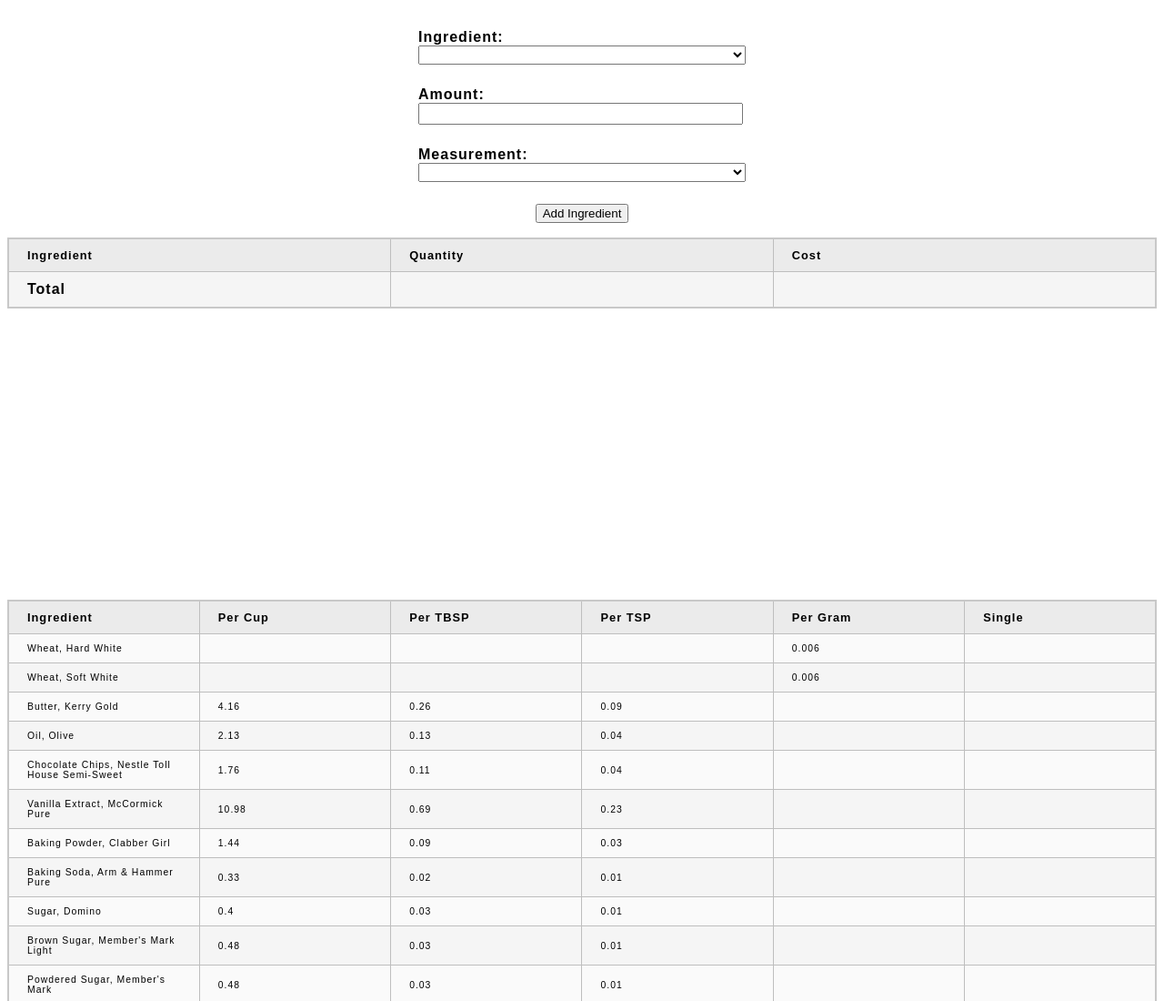
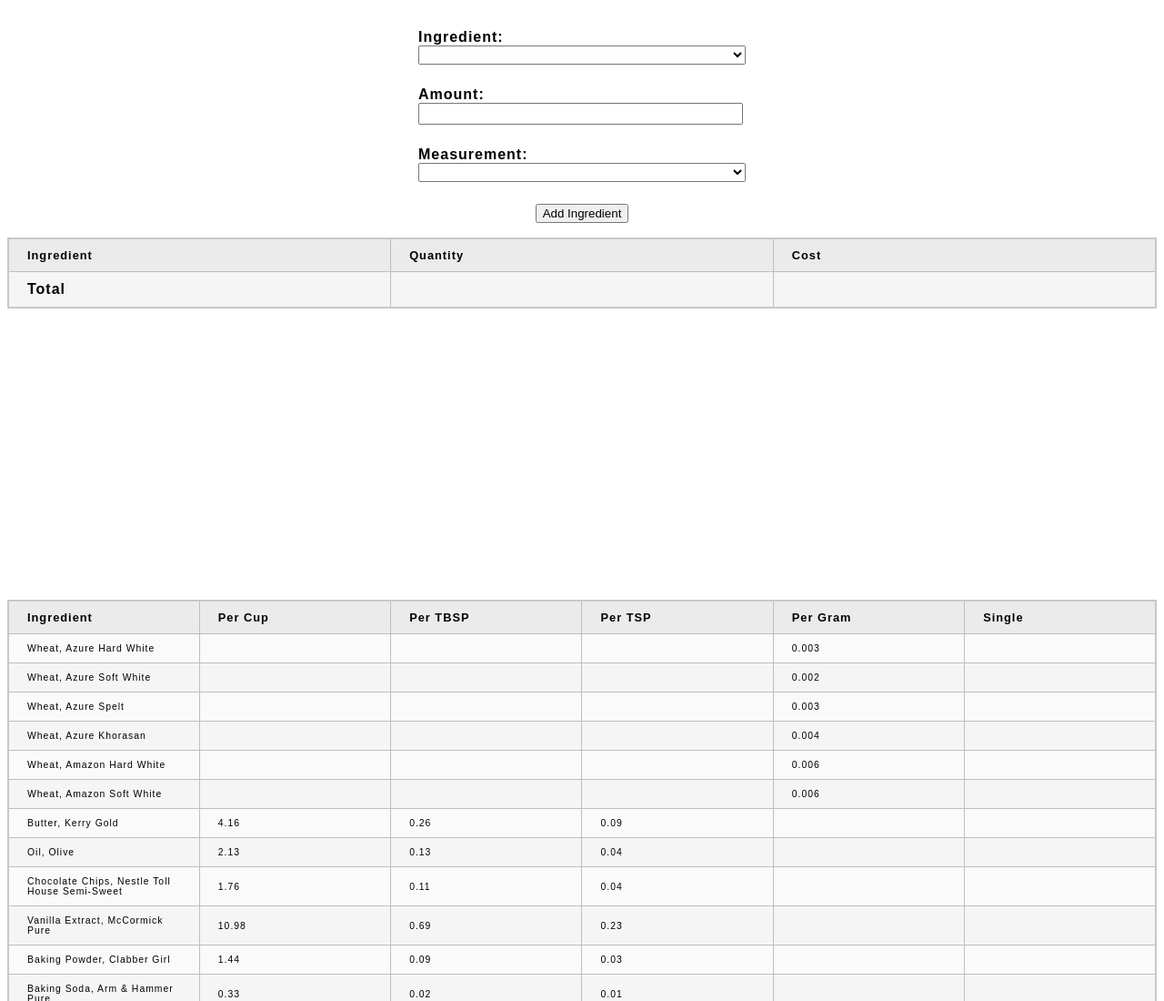
Before and after one commit to Jershz/ffb-llc, a plain HTML site: page index.html in a window 1280 px wide. Shown: the top 1100 px of the page at 91% size. Drawn offline with Linux system fonts and the light colour scheme.

Commit message:
Added more variations of wheat to ingredient list

```diff
--- a/recipe-calculator.js
+++ b/recipe-calculator.js
@@ -146,8 +146,12 @@ ingredientNameSelectionDropdown.addEventListener("change", () => {
 //Create the ingredients manually, eventually will convert to interface
 //that saves, updates, and edits a database
 const arrayOfIngredients = [];
-const flour = new ingredient("Wheat, Hard White", GRAM, 0.006);
-const flour2 = new ingredient("Wheat, Soft White", GRAM, 0.006);
+const cheapFlour = new ingredient("Wheat, Azure Hard White", GRAM, 0.003);
+const cheapFlour2 = new ingredient("Wheat, Azure Soft White", GRAM, 0.002);
+const cheapFlour3 = new ingredient("Wheat, Azure Spelt", GRAM, 0.003);
+const cheapFlour4 = new ingredient("Wheat, Azure Khorasan", GRAM, 0.004);
+const flour = new ingredient("Wheat, Amazon Hard White", GRAM, 0.006);
+const flour2 = new ingredient("Wheat, Amazon Soft White", GRAM, 0.006);
 const butter = new ingredient("Butter, Kerry Gold", TBSP, 0.26);
 const oliveOil = new ingredient("Oil, Olive", CUP, 2.13);
 const chocolateChip = new ingredient("Chocolate Chips, Nestle Toll House Semi-Sweet", CUP, 1.76);
```
Also changed, not shown: style.css (line endings or trailing spaces).
